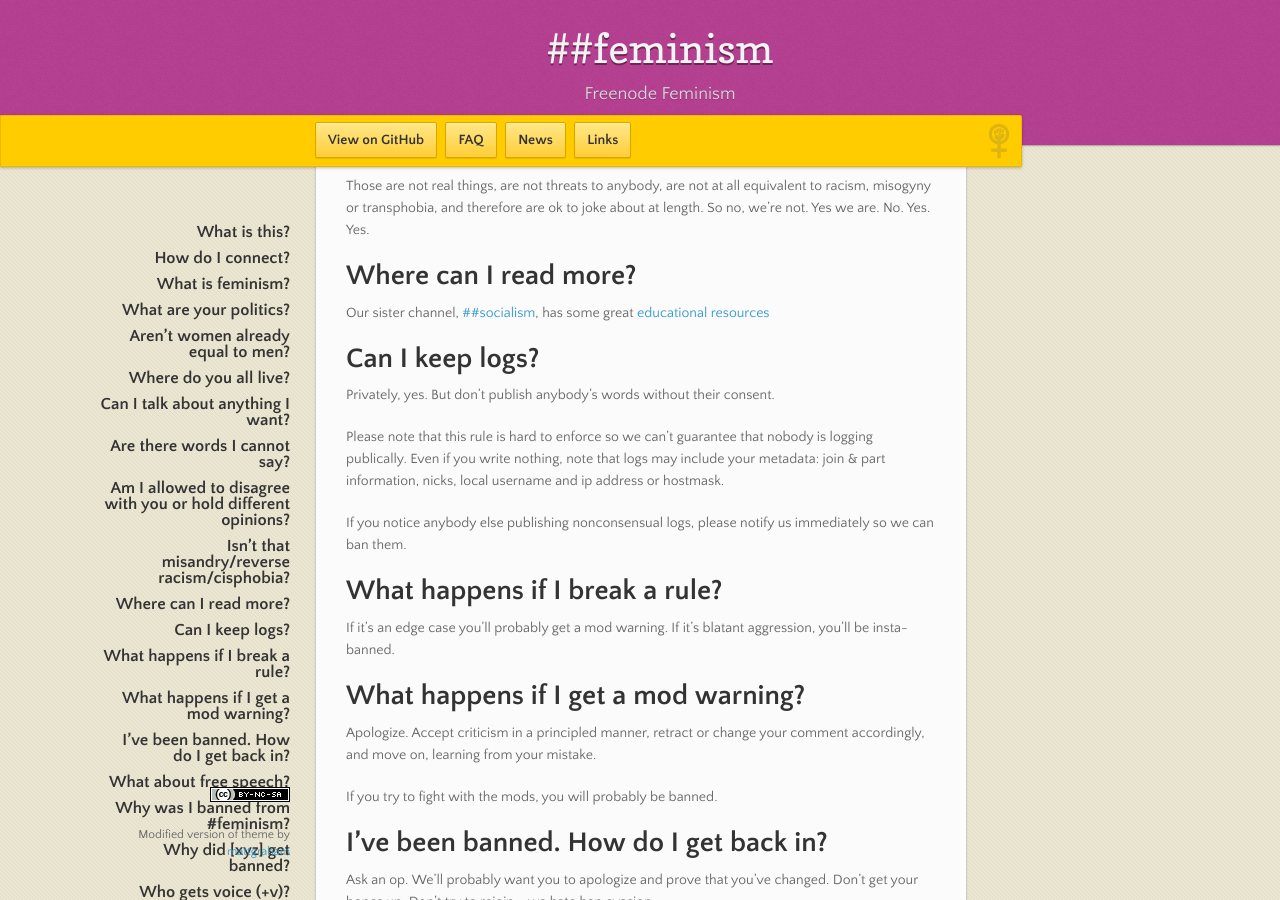
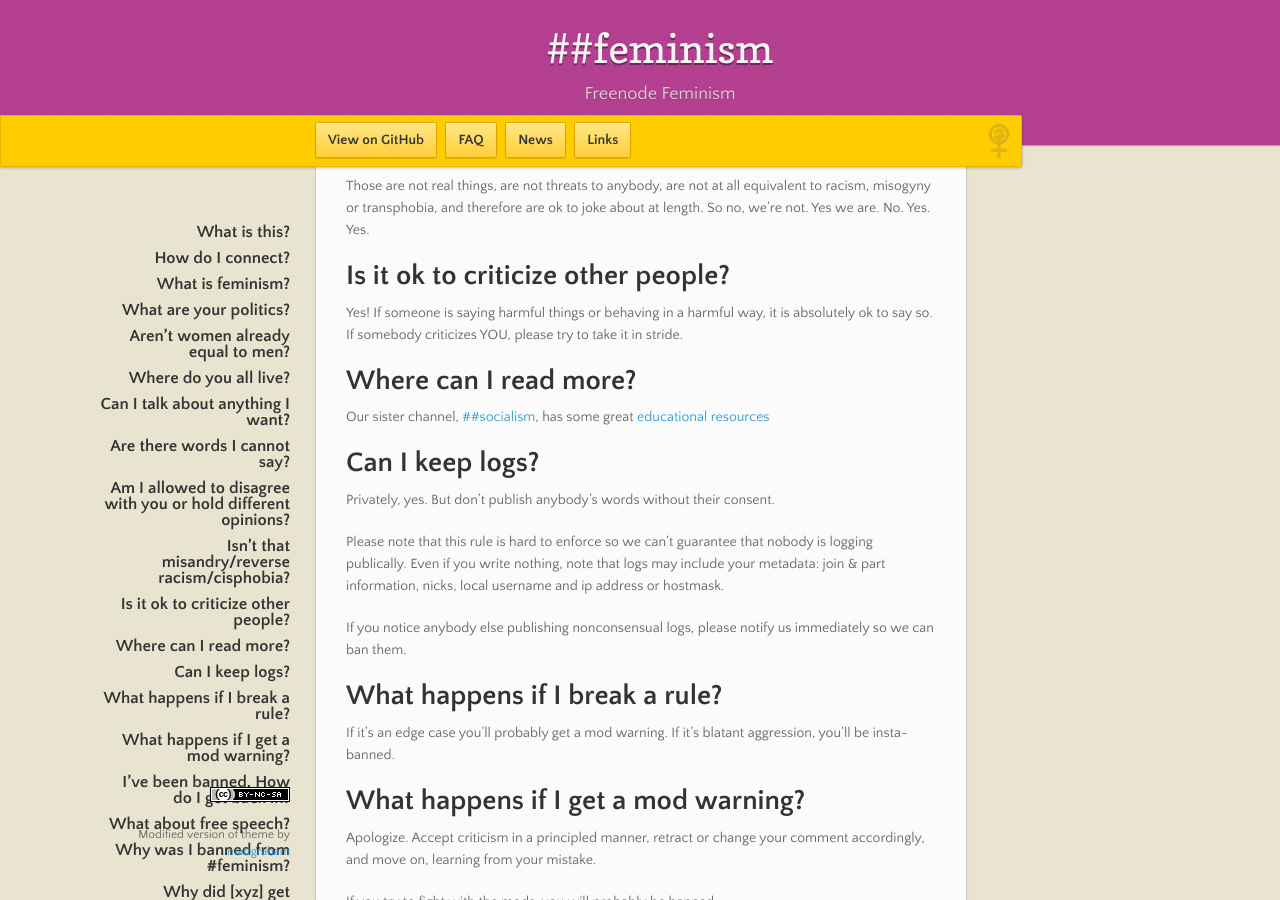
Before and after one commit to feminism-chat/feminism-chat.github.io, a Jekyll site: the page built from faq.md, in a window 1280 px wide and 900 px high, scrolled down 1641 px. Built offline with Jekyll 4.4.1, drawn with Linux system fonts in a browser that asks for light colours; nearby versions of some CDN libraries.

Commit message:
move to FAQ: constructive criticism

```diff
--- a/faq.md
+++ b/faq.md
@@ -66,6 +66,10 @@ If you disagree with any of these statements, you must either change your mind,
 
 Those are not real things, are not threats to anybody, are not at all equivalent to racism, misogyny or transphobia, and therefore are ok to joke about at length. So no, we're not. Yes we are. No. Yes. Yes.
 
+# Is it ok to criticize other people?
+
+Yes! If someone is saying harmful things or behaving in a harmful way, it is absolutely ok to say so. If somebody criticizes YOU, please try to take it in stride.
+
 # Where can I read more?
 
 Our sister channel, [##socialism](https://freenode-socialism.github.io/), has some great [educational resources](https://freenode-socialism.github.io/educational-resources/)
```
Also changed, not shown: index.md (+0 -1 lines).
